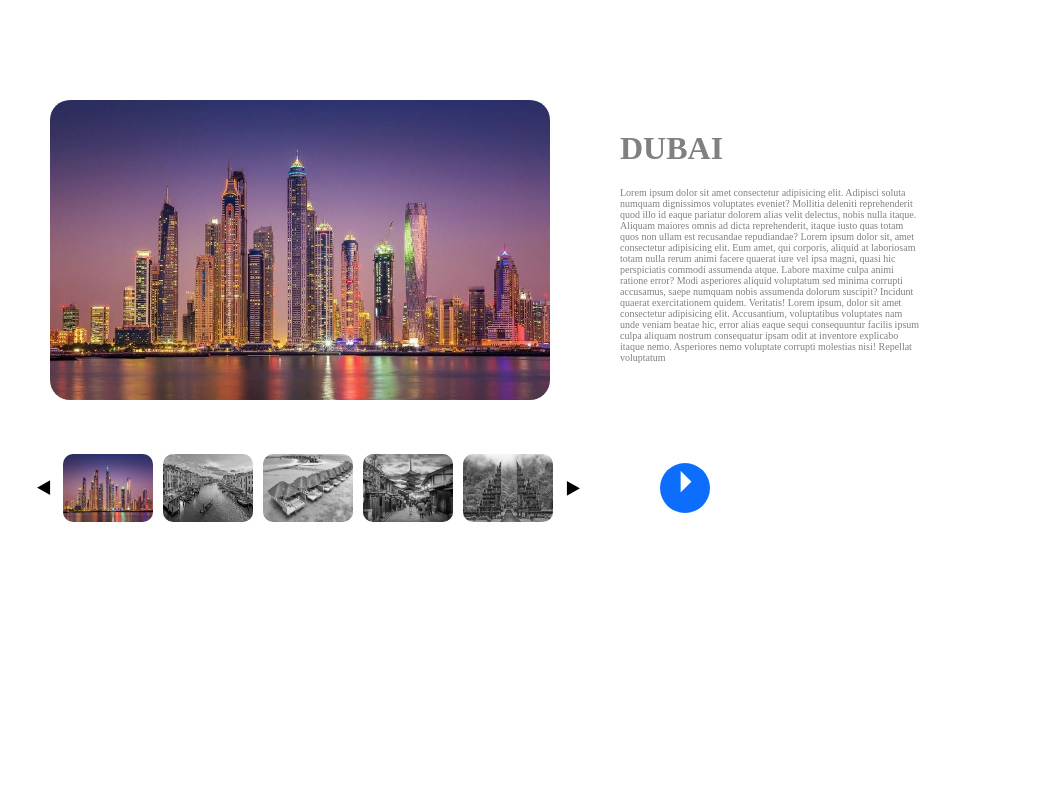
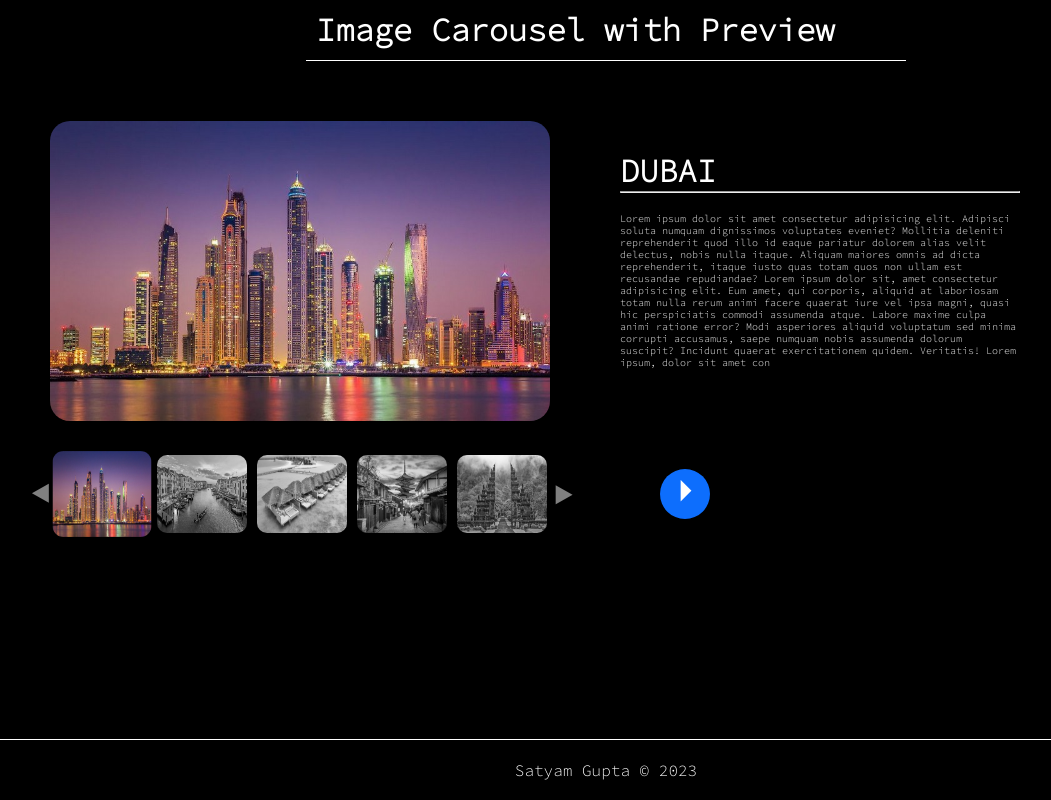
Before and after one commit to SatyamJS/imageCatalogue, a React (Vite) app: page / in a window 1280 px wide. Shown: the whole page, without its empty margins (34-1085 px from the left). Built offline with nearby package versions, Linux system fonts and the light colour scheme.

Commit message:
quick fix

```diff
--- a/src/App.css
+++ b/src/App.css
@@ -1,41 +1,63 @@
-*{
-  margin:0px;
-  padding:0px;
+@import url('https://fonts.googleapis.com/css2?family=Roboto:wght@100;300;500&family=Source+Code+Pro:wght@300&display=swap');
+
+* {
+  margin: 0px;
+  padding: 0px;
   box-sizing: border-box;
   scroll-behavior: smooth;
   transition: all 0.5s;
+  background-color: rgba(0, 0, 0, 1);
+  color: white;
+  font-family: 'Roboto', sans-serif;
+  font-family: 'Source Code Pro';
 }
-.container{
-  width:90vw;
-  margin:10vh auto;
+
+.heading {
+  max-width: 600px;
+  border-bottom: 1px solid white;
+  margin:auto;
+  padding: 10px;
+}
+
+.container {
+  width: 90vw;
+  margin: 5vh auto;
   display: flex;
   flex-direction: column;
 }
-.selectedDiv{
+
+.selectedDiv {
   display: flex;
   flex-wrap: wrap;
 }
-.selectedImageDiv{
-  max-width:500px;
-  max-height: 300px;
-  margin:20px;
+
+.selectedImageDiv {
+  width: 500px;
+  height: 300px;
+  margin: 20px;
+  margin-bottom: 0px;
 }
-.selectedImageDiv img{
+
+.selectedImageDiv img {
   border-radius: 20px;
   width: 100%;
-  height:100%;
+  height: 100%;
   border-radius: 20px;
 }
-.selectedDetailDiv{
+
+.selectedDetailDiv {
   padding: 50px;
-  max-width: 400px;
-  color:grey;
+  max-width: 500px;
+  color: grey;
 }
-.selectedDetailDiv p{
-  font-size:10px ;
+
+.selectedDetailDiv p {
+  font-size: 10px;
+  line-height: 12px;
   margin: 20px 0px;
 }
-.tooltip{
+
+.tooltip {
   display: flex;
   flex-wrap: wrap;
   position: relative;
@@ -43,41 +65,48 @@
   user-select: none;
   -webkit-tap-highlight-color: transparent;
 }
-.play{
+
+.play {
   background-color: blue;
-  color:white;
+  color: white;
 }
-.images{
+
+.images {
   display: flex;
   max-width: 600px;
   cursor: pointer;
   user-select: none;
 }
-.images img{
+
+.images img {
   filter: grayscale(100%);
-  width:15%;
+  width: 15%;
   margin: 5px;
   border-radius: 10px;
   cursor: pointer;
 }
-.next{
+
+.next {
   font-size: 50px;
+  transform: scale(1.3);
   align-self: center;
-  padding: 5px;
-  user-select: none;
+  color: gray;
+  margin: 10px 2px;
 }
-.prev{
+
+.prev {
   font-size: 50px;
+  transform: scale(1.3) rotate(180deg);
+  margin: 10px 2px;
   align-self: center;
-  transform: rotateZ(180deg);
-  padding: 5px;
-  user-select: none;
+  color: gray;
 }
-.play{
+
+.play {
   font-size: 30px;
-  color:white;
-  width:50px;
-  height:50px;
+  color: white;
+  width: 50px;
+  height: 50px;
   display: flex;
   justify-content: center;
   border-radius: 50%;
@@ -86,28 +115,42 @@
   margin: 30px;
 
 }
-.pause{
+
+.pause {
   font-size: 30px;
-  color:white;
-  width:50px;
-  height:50px;
+  color: white;
+  width: 50px;
+  height: 50px;
   display: flex;
   justify-content: center;
   border-radius: 50%;
   background-color: #0d6efd;
-  padding-top:2px;
+  padding-top: 2px;
   margin: 30px;
 
 }
-@media screen and (max-width:750px){
-  .container{
-    margin-top: 20px;
+
+.footer {
+  padding: 20px;
+  text-align: center;
+  position: fixed;
+  bottom: 0px;
+  width: 100vw;
+  border-top: 1px solid white;
+}
+
+@media screen and (max-width:750px) {
+  .container {
+    margin-top: 0px;
   }
-  .selectedImageDiv{
+
+  .selectedImageDiv {
     height: 25vh;
+    width: 90vw;
     object-fit: contain;
   }
-  .selectedDetailDiv{
+
+  .selectedDetailDiv {
     padding: 20px;
   }
 }
--- a/src/App.jsx
+++ b/src/App.jsx
@@ -20,7 +20,7 @@ function App() {
   let i = 0
   const images = state.places.map((place) => {
     if (place == state.current) {
-      return <img key={i++} style={{ filter: "grayscale(0%)" }} src={state.current} onClick={handleClick} name={state.current} />
+      return <img key={i++} style={{ filter: "grayscale(0%)",transform:"scale(1.1)" }} src={state.current} onClick={handleClick} name={state.current} />
     }
     else {
 
@@ -86,6 +86,9 @@ function App() {
 
   return (
     <>
+    <div className='heading'>
+      <h1>Image Carousel with Preview</h1>
+    </div>
       <div className='container'>
 
         <div className='selectedDiv'>
@@ -96,7 +99,8 @@ function App() {
             <h1>
               {state.current.split(".")[0].toUpperCase()}
             </h1>
-            <p>Lorem ipsum dolor sit amet consectetur adipisicing elit. Adipisci soluta numquam dignissimos voluptates eveniet? Mollitia deleniti reprehenderit quod illo id eaque pariatur dolorem alias velit delectus, nobis nulla itaque. Aliquam maiores omnis ad dicta reprehenderit, itaque iusto quas totam quos non ullam est recusandae repudiandae? Lorem ipsum dolor sit, amet consectetur adipisicing elit. Eum amet, qui corporis, aliquid at laboriosam totam nulla rerum animi facere quaerat iure vel ipsa magni, quasi hic perspiciatis commodi assumenda atque. Labore maxime culpa animi ratione error? Modi asperiores aliquid voluptatum sed minima corrupti accusamus, saepe numquam nobis assumenda dolorum suscipit? Incidunt quaerat exercitationem quidem. Veritatis! Lorem ipsum, dolor sit amet consectetur adipisicing elit. Accusantium, voluptatibus voluptates nam unde veniam beatae hic, error alias eaque sequi consequuntur facilis ipsum culpa aliquam nostrum consequatur ipsam odit at inventore explicabo itaque nemo. Asperiores nemo voluptate corrupti molestias nisi! Repellat voluptatum</p>
+            <hr />
+            <p>Lorem ipsum dolor sit amet consectetur adipisicing elit. Adipisci soluta numquam dignissimos voluptates eveniet? Mollitia deleniti reprehenderit quod illo id eaque pariatur dolorem alias velit delectus, nobis nulla itaque. Aliquam maiores omnis ad dicta reprehenderit, itaque iusto quas totam quos non ullam est recusandae repudiandae? Lorem ipsum dolor sit, amet consectetur adipisicing elit. Eum amet, qui corporis, aliquid at laboriosam totam nulla rerum animi facere quaerat iure vel ipsa magni, quasi hic perspiciatis commodi assumenda atque. Labore maxime culpa animi ratione error? Modi asperiores aliquid voluptatum sed minima corrupti accusamus, saepe numquam nobis assumenda dolorum suscipit? Incidunt quaerat exercitationem quidem. Veritatis! Lorem ipsum, dolor sit amet con</p>
           </div>
         </div>
 
@@ -112,6 +116,7 @@ function App() {
         </div>
 
       </div>
+      <div className="footer" >Satyam Gupta &copy; 2023</div>
     </>
   )
 }
```
